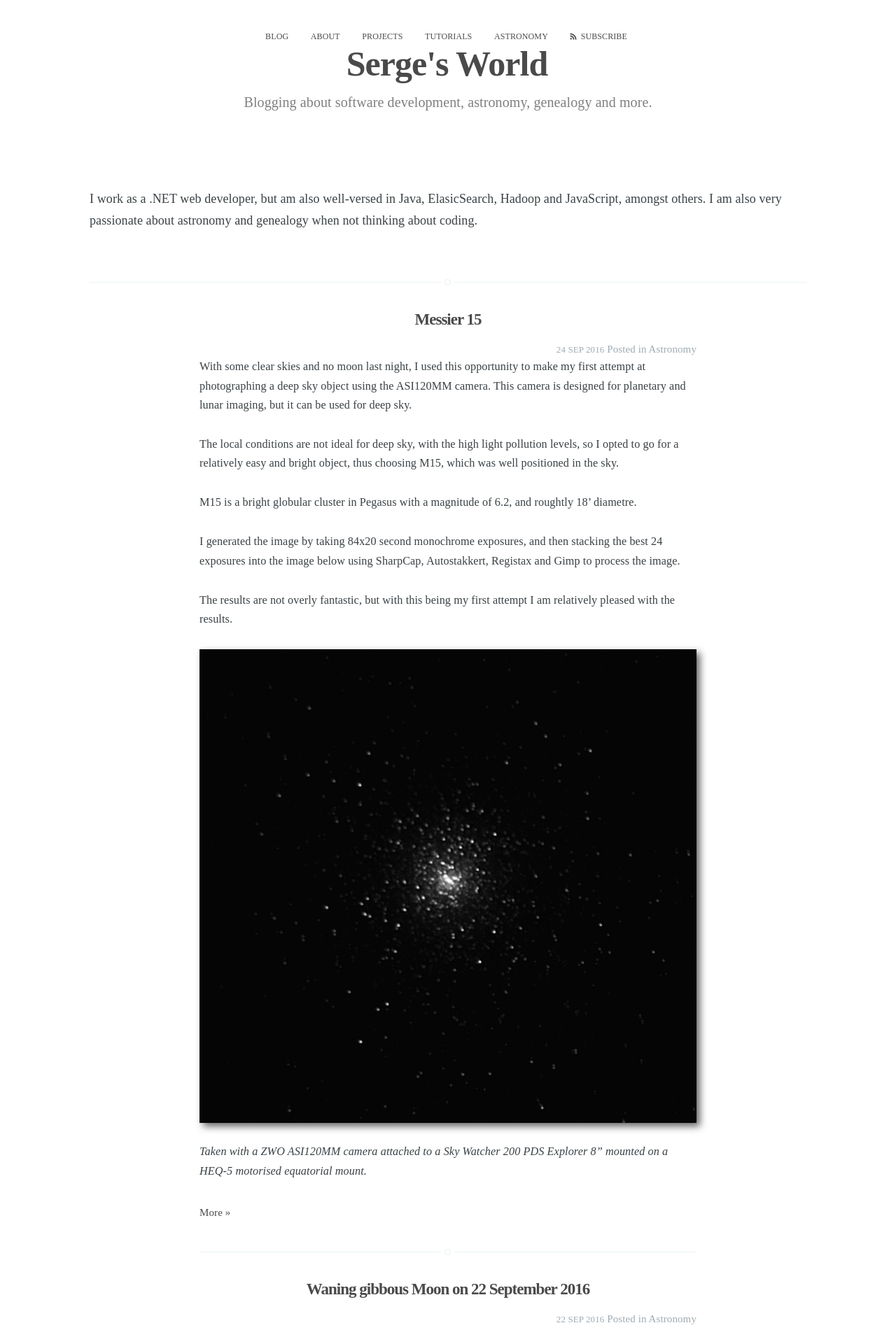
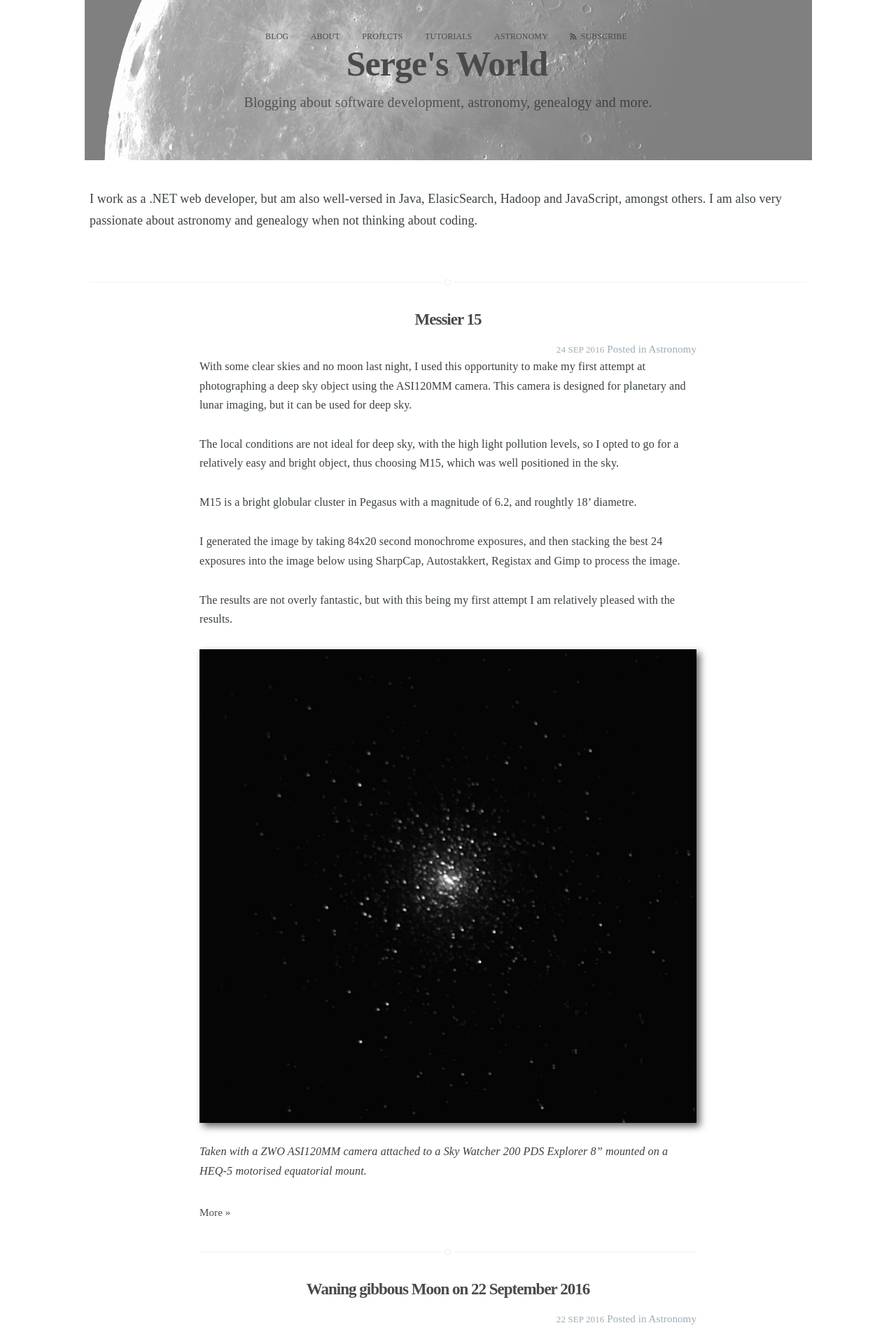
Before and after one commit to sjmeunier/sjmeunier.github.io, a Jekyll site: the page built from index.html, in a window 1280 px wide. Shown: the top 1901 px of the page at 70% size. Built offline with Jekyll 4.4.1, drawn with Linux system fonts in a browser that asks for light colours; some web fonts are replaced; the list of posts is cut into pages by our own code.

Commit message:
no message

```diff
--- a/assets/css/screen.css
+++ b/assets/css/screen.css
@@ -551,11 +551,11 @@ margin on the iframe, cause it breaks stuff. */
     background-size: cover;
     overflow: hidden;
     max-height: 40%;
-    background: url('/assets/images/moon_logo.png');
-	background: -webkit-linear-gradient(transparent, #ffffff); /* For Safari 5.1 to 6.0 */
-    background: -o-linear-gradient(transparent, #ffffff); /* For Opera 11.1 to 12.0 */
-    background: -moz-linear-gradient(transparent, #ffffff);
-	background: linear-gradient(transparent, #ffffff);
+    background: url('/assets/images/moon_logo.png') no-repeat fixed center;
+	background: -webkit-linear-gradient(transparent, #ffffff) url('/assets/images/moon_logo.png') no-repeat fixed center; /* For Safari 5.1 to 6.0 */
+    background: -o-linear-gradient(transparent, #ffffff) url('/assets/images/moon_logo.png') no-repeat fixed center; /* For Opera 11.1 to 12.0 */
+    background: -moz-linear-gradient(transparent, #ffffff) url('/assets/images/moon_logo.png') no-repeat fixed center;
+	background: linear-gradient(transparent, #ffffff) url('/assets/images/moon_logo.png') no-repeat fixed center;
     border-bottom: none;
 }
 
```
